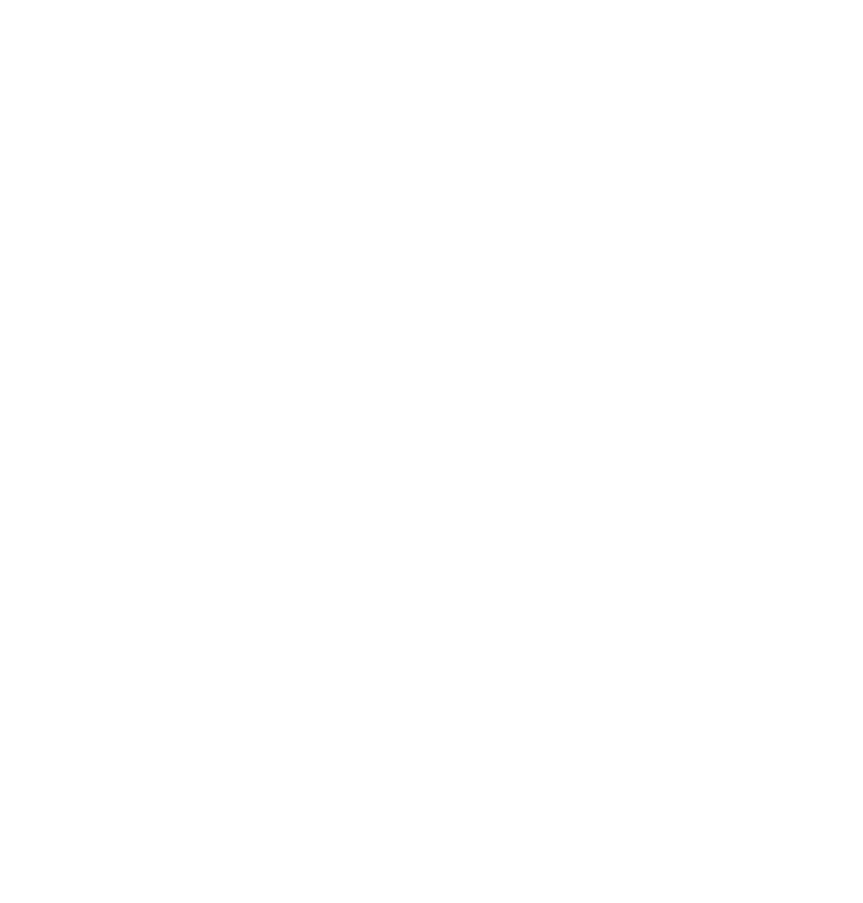
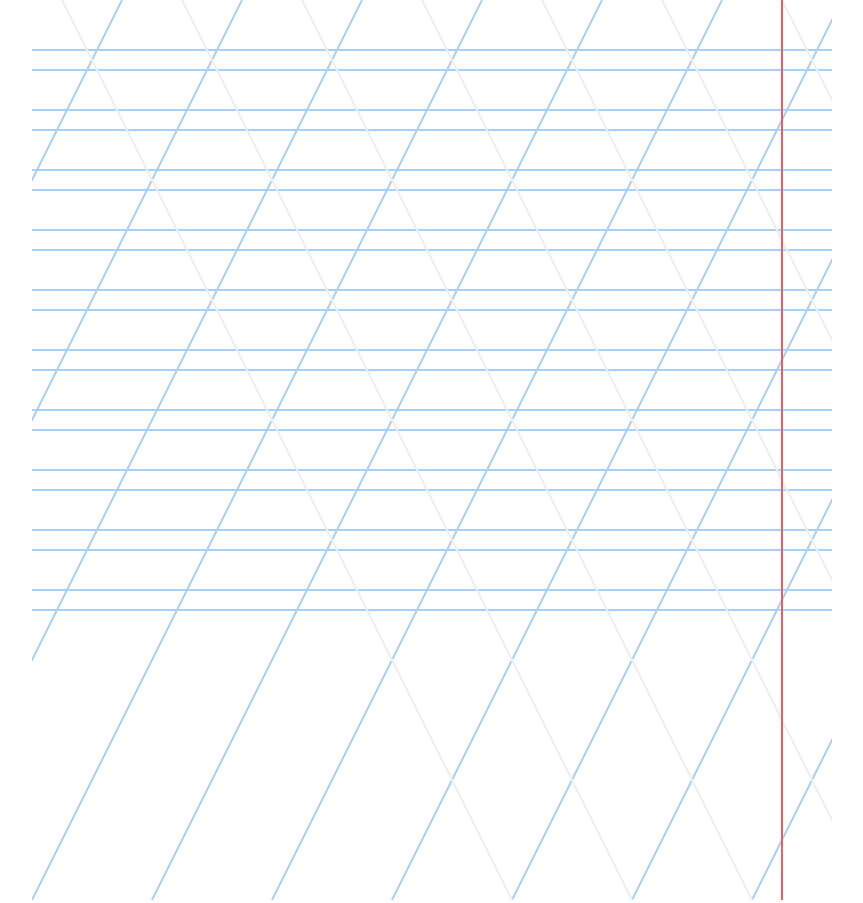
Before and after one commit to Mountcode/CanvasWork, a website built with webpack: page src/index.html in a window 1280 px wide. Shown: the whole page, without its empty margins (23-886 px from the left). Before the commit the page ends 800 px from the top, so only its background shows below. Built offline with nearby package versions, Linux system fonts and the light colour scheme.

Commit message:
Lines note list

```diff
--- a/src/index.html
+++ b/src/index.html
@@ -11,7 +11,7 @@
 
 <body>
     <div class="container">
-
+        <canvas></canvas>
     </div>
 </body>
 
--- a/src/js/custom.js
+++ b/src/js/custom.js
@@ -1,5 +1,80 @@
 import $ from 'jquery';
+$(function(){})
 
-$(function(){
 
-})
+
+const canvas = document.querySelector("canvas");
+const CC = canvas.getContext("2d");
+
+function clearCanvas (canvas){
+    canvas.width = canvas.width;
+}
+
+canvas.width = 800;
+canvas.height = 900;
+let rowBlue = '#a9d0f5';
+let rowRed = '#f05d5d';
+let rowLightenBlue = '#efefef';
+
+let horRowY = 50;
+let skewRowX = 90;
+let flipSkewRowX = 30;
+
+
+
+
+function drawHorLines(){
+    CC.beginPath()
+    CC.lineWidth = 2;
+    CC.strokeStyle = rowBlue;
+    for(let i = 0; i < 20; i++){
+        CC.moveTo(0,horRowY)
+        CC.lineTo(800, horRowY)
+
+        if(!(i%2)){
+            horRowY = horRowY + 20
+        }
+        else{
+            horRowY = horRowY + 40
+        }
+    }
+    CC.stroke()
+}
+
+function drawSkewLines(){
+    CC.beginPath()
+    CC.lineWidth = 2;
+    CC.strokeStyle = rowBlue;
+    for(let i = 0; i < 20; i++){
+        CC.moveTo(skewRowX, 0)
+        CC.lineTo(skewRowX - 450, 900)
+        skewRowX = skewRowX + 120
+    }
+    CC.stroke()
+}
+
+function drawFlipSkewLines(){
+    CC.beginPath()
+    CC.lineWidth = 2;
+    CC.strokeStyle = rowLightenBlue;
+    for(let i = 0; i < 20; i++){
+        CC.moveTo(flipSkewRowX, 0)
+        CC.lineTo(flipSkewRowX + 450, 900)
+        flipSkewRowX = flipSkewRowX + 120
+    }
+    CC.stroke()
+}
+
+setTimeout(function(){
+    CC.beginPath()
+    CC.moveTo(750, 0)
+    CC.lineTo(750, 900)
+    CC.lineWidth = 2;
+    CC.strokeStyle = rowRed;
+    CC.stroke()
+},20);
+
+
+drawHorLines()
+drawSkewLines()
+drawFlipSkewLines()
```
